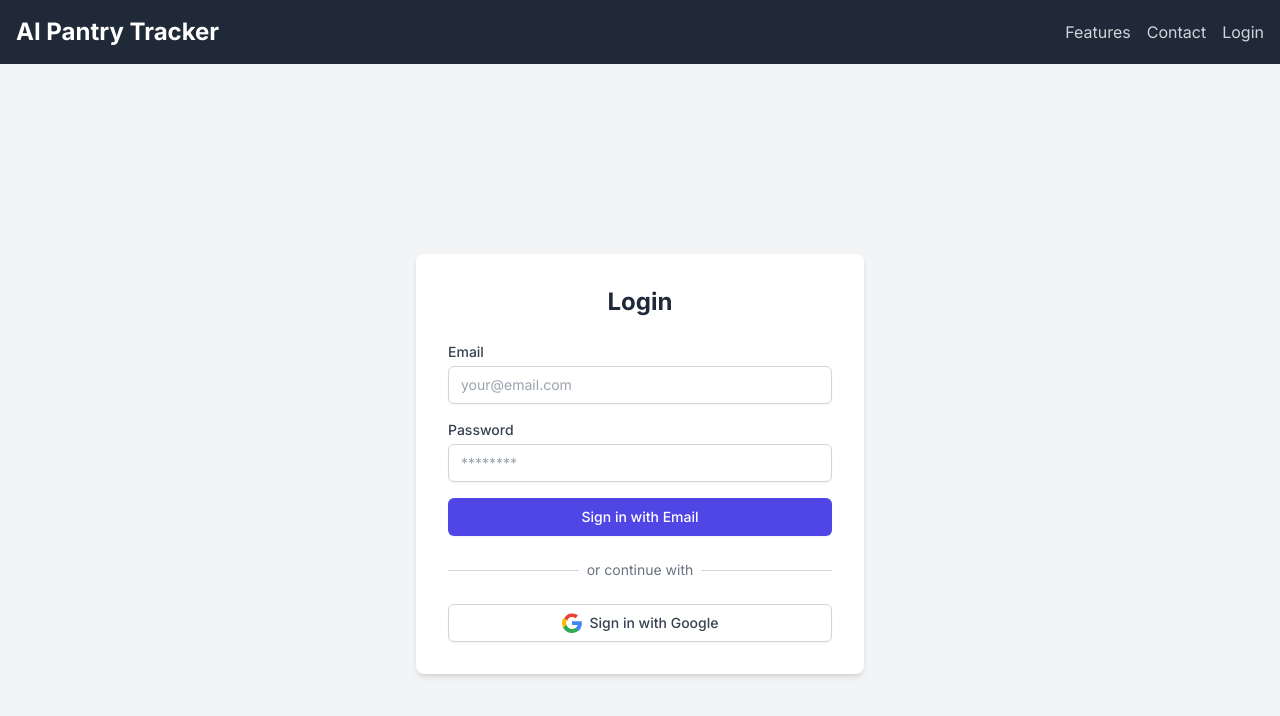
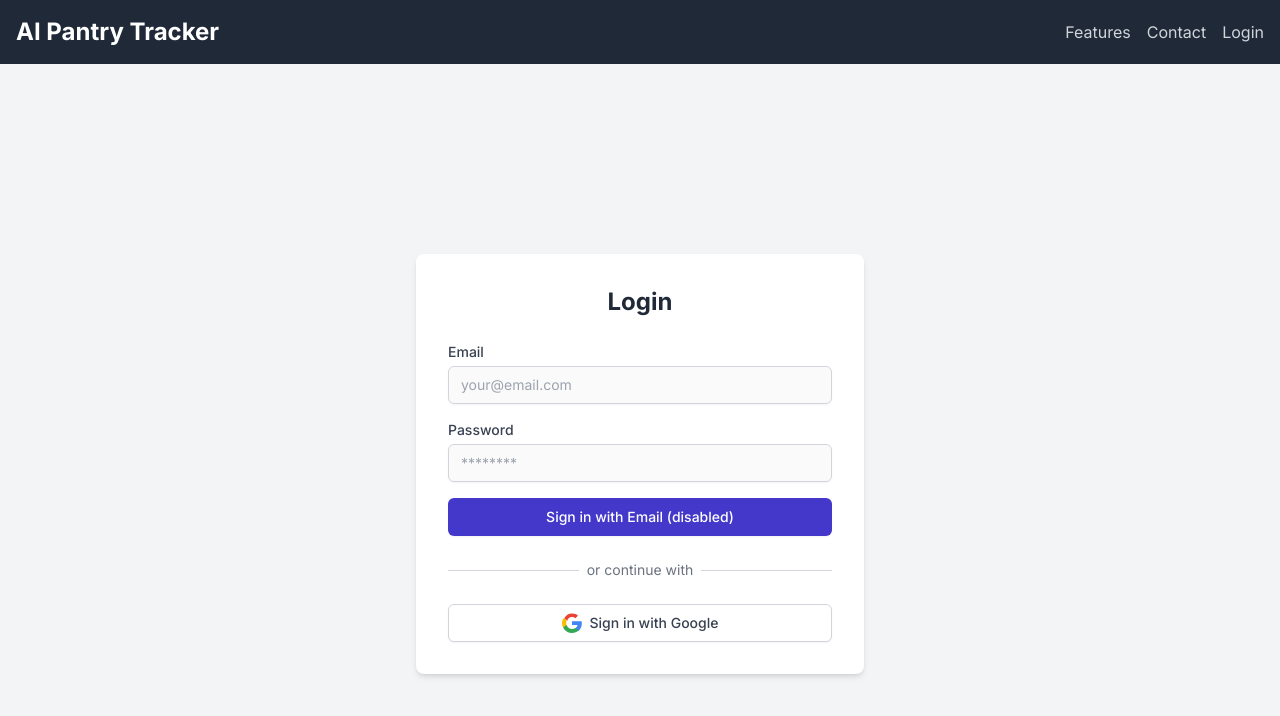
Before and after one commit to rishabhguptajs/ai-pantry-tracker, a Next.js app: page /login in a window 1280 px wide. Shown: the top 716 px of the page. Built offline with nearby package versions, Linux system fonts and the light colour scheme; no server answers.

Commit message:
feat: Add new dependencies and update login page
- Added new dependencies: @emotion/react, @emotion/styled, @mui/material, and react-hot-toast
- Updated login page to include router navigation and toast notifications

```diff
--- a/package.json
+++ b/package.json
@@ -9,10 +9,14 @@
     "lint": "next lint"
   },
   "dependencies": {
+    "@emotion/react": "^11.13.0",
+    "@emotion/styled": "^11.13.0",
+    "@mui/material": "^5.16.6",
     "firebase": "^10.12.4",
     "next": "14.2.5",
     "react": "^18",
-    "react-dom": "^18"
+    "react-dom": "^18",
+    "react-hot-toast": "^2.4.1"
   },
   "devDependencies": {
     "@types/node": "^20",
--- a/src/app/login/page.tsx
+++ b/src/app/login/page.tsx
@@ -2,9 +2,12 @@
 
 import React, { useState } from "react";
 import { useAuth } from "../../context/AuthContext";
+import { useRouter } from "next/navigation";
+import { Toaster, toast } from "react-hot-toast";
 
 const Login = () => {
   const { signInWithGoogle, signInWithEmail } = useAuth();
+  const router = useRouter();
   const [email, setEmail] = useState("");
   const [password, setPassword] = useState("");
 
@@ -20,6 +23,7 @@
   const handleGoogleLogin = async () => {
     try {
       await signInWithGoogle();
+      router.push("/dashboard");
     } catch (error) {
       console.error("Error during Google login:", error);
     }
@@ -27,6 +31,7 @@
 
   return (
     <div className="min-h-screen flex items-center justify-center bg-gray-100">
+      <Toaster />
       <div className="max-w-md w-full bg-white shadow-md rounded-lg p-8 space-y-6">
         <h2 className="text-2xl font-bold text-center text-gray-800">Login</h2>
         <form onSubmit={handleEmailLogin} className="space-y-4">
@@ -35,6 +40,7 @@
               Email
             </label>
             <input
+              disabled
               id="email"
               name="email"
               type="email"
@@ -50,6 +56,7 @@
               Password
             </label>
             <input
+              disabled
               id="password"
               name="password"
               type="password"
@@ -62,10 +69,11 @@
           </div>
           <div>
             <button
+              disabled
               type="submit"
-              className="w-full flex justify-center py-2 px-4 border border-transparent rounded-md shadow-sm text-sm font-medium text-white bg-indigo-600 hover:bg-indigo-700 focus:outline-none focus:ring-2 focus:ring-offset-2 focus:ring-indigo-500"
+              className="w-full flex justify-center py-2 px-4 border border-transparent rounded-md shadow-sm text-sm font-medium text-white bg-indigo-700 focus:outline-none focus:ring-2 focus:ring-offset-2 focus:ring-indigo-500"
             >
-              Sign in with Email
+              Sign in with Email (disabled)
             </button>
           </div>
         </form>
--- a/src/db/firebase.ts
+++ b/src/db/firebase.ts
@@ -16,7 +16,6 @@
 };
 
 const app = initializeApp(firebaseConfig);
-export const db = getFirestore(app);
 
 if (typeof window !== 'undefined') {
     isSupported().then((supported) => {
@@ -27,3 +26,4 @@
 }
 
 export const auth = getAuth(app);
+export const db = getFirestore(app);
```
Also changed, not shown: 1 other file (tests, documents, lock files or other folders).
